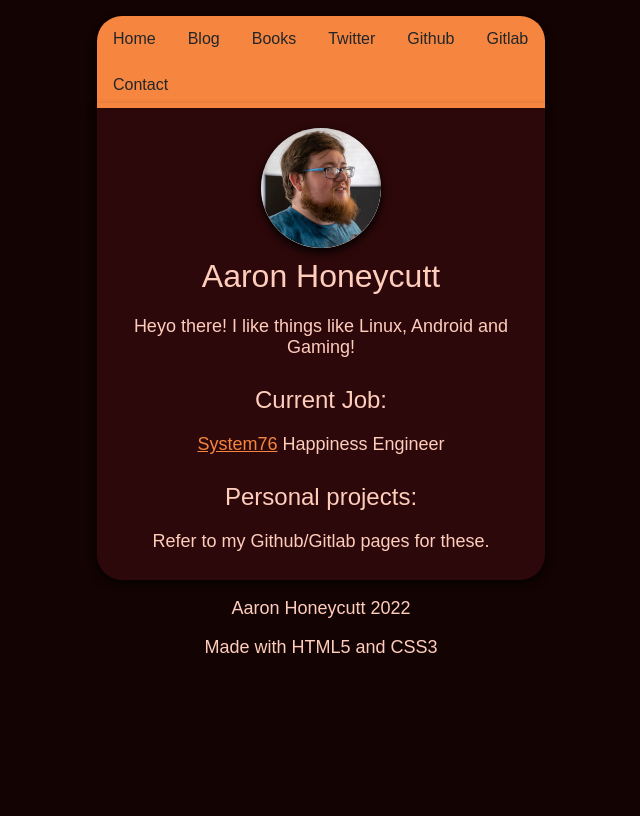
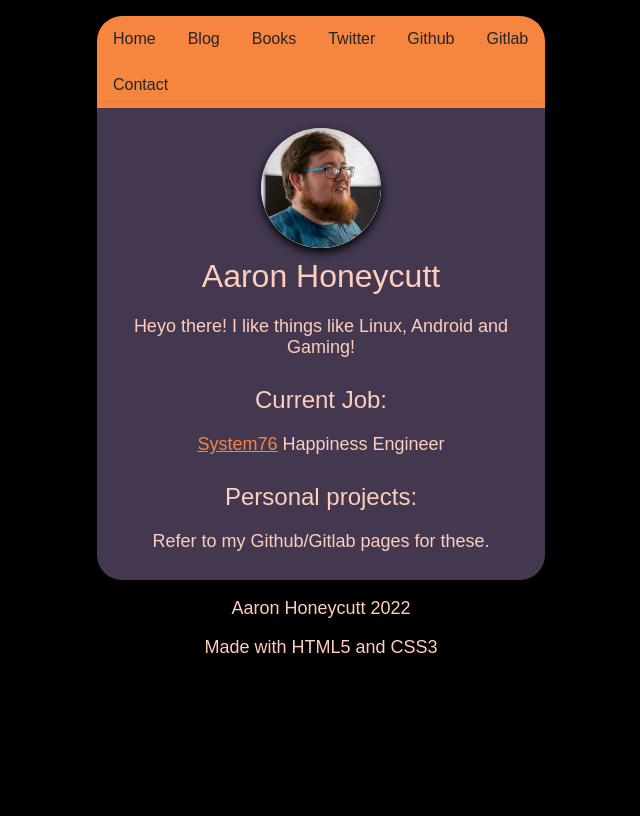
Before and after one commit to ahoneybun/website, a PHP site: page / in a window 1280 px wide. Shown: the whole page, without its empty margins (327-967 px from the left). Run offline with PHP 8.4, Linux system fonts and the light colour scheme.

Commit message:
update color scheme

```diff
--- a/style.css
+++ b/style.css
@@ -1,7 +1,7 @@
 html, body {
   width: 100%;
   height: 100%;
-  background-color: #130303;
+  background-color: #000;
 }
 
 h1, h2 {
@@ -68,8 +68,8 @@ p {
 }
 
 .navbar li a:hover {
-  background-color: #2D080A;
-  color: #FFCDBC;
+  background-color: #ffc300;
+  color: #000;
 }
 
 .face {
@@ -97,7 +97,7 @@ p {
   margin-bottom: 15px;
   border-bottom-left-radius: 25px;
   border-bottom-right-radius: 25px;
-  background-color: #2D080A;
+  background-color: #443850;
   min-width: 300px;
   width: 35%;
   height: auto;
```
